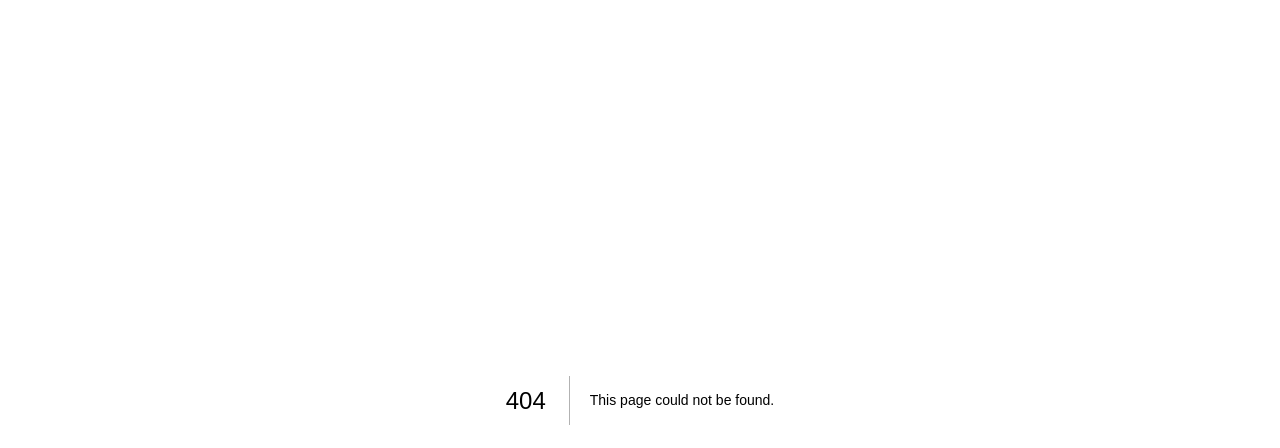
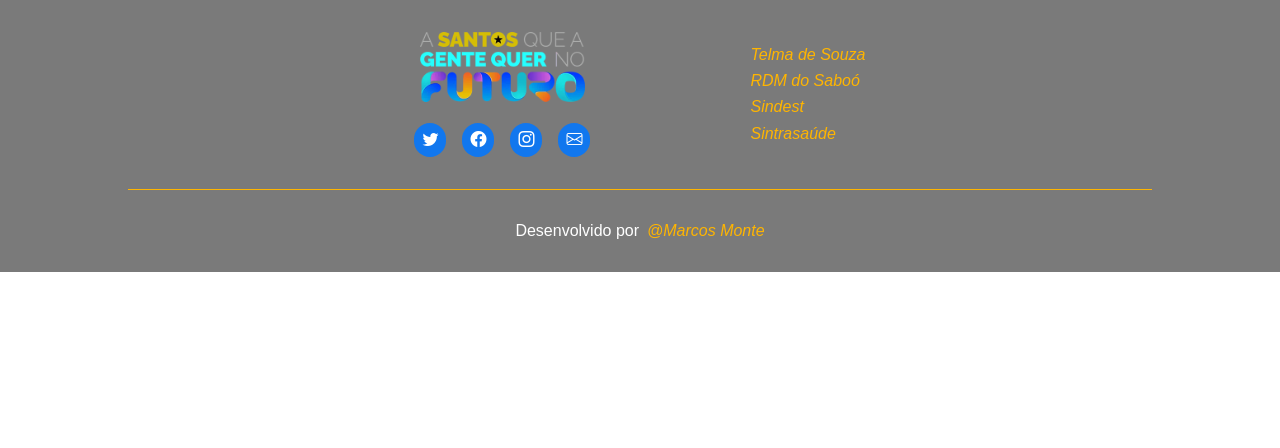
Before and after one commit to Marcos-Monte/thiago-andrade, a Next.js app: page /components/Footer/Footer in a window 1280 px wide. Before the commit this address had no page. Shown: the top 448 px of the page. Built offline with nearby package versions, Linux system fonts and the light colour scheme; a web font is replaced by a local one.

Commit message:
Criação do componente Footer e sua estilização; Componentização dos elementos: Container de Apoiadores, Box de Midias e Logotipo

```diff
--- a/src/pages/components/Button/Button.module.css
+++ b/src/pages/components/Button/Button.module.css
@@ -3,7 +3,7 @@
     background-image: linear-gradient(160deg, var(--gradient-green) 31%, var(--gradient-blue) 95%);
     text-decoration: none !important;
     text-transform: uppercase;
-    color: var(--font-button);
+    color: var(--font-white);
     font-weight: bold;
     padding: 1rem;
     border-radius: 1rem;
@@ -13,7 +13,7 @@
 
 .button:hover{
     background-image: linear-gradient(160deg, var(--gradient-yellow) 31%, var(--gradient-green2) 95%);
-    color: var(--font-hover-button);
+    color: var(--font-black);
     transform: translateX(-20px) rotate(-12deg) scale(1.1);
 }
 
--- /dev/null
+++ b/src/pages/components/Footer/Footer.jsx
@@ -0,0 +1,35 @@
+// import Image from 'next/image';
+// import Link from 'next/link';
+
+import styles from './Footer.module.css';
+
+import Logotype from '../Logotype/Logotype';
+import Midias from '../Midias/Midias';
+import Supporters from '../Supporters/Supporters';
+
+export default function Footer(){
+    return(
+        <footer className={styles.footer}>
+
+            <div className={`${styles.container} limit`}>
+
+                <div className={styles.containerLinks}>
+
+                    <Logotype style={styles.image} />
+
+                    <Midias style={styles.boxMidias} />
+
+                </div>
+
+                <Supporters style={styles.containerApoio}/>
+
+            </div>
+
+            <p className={`${styles.assignature} limit`}>
+
+                Desenvolvido por<a href="https://www.linkedin.com/in/montemarcos/">@Marcos Monte</a>
+
+            </p>
+        </footer>
+    )
+}
--- /dev/null
+++ b/src/pages/components/Footer/Footer.module.css
@@ -0,0 +1,81 @@
+/* Containers */
+.footer{
+    width: 100%;
+    background-color: var(--color-email);
+    color: var(--font-white);
+}
+
+.container{
+    width: 100%;
+    height: auto;
+    display: flex;
+    justify-content: center;
+    align-items: center;
+    flex-wrap: wrap;
+    padding: 2rem;
+    gap: 10rem
+}
+
+.containerLinks{
+    display: flex;
+    flex-direction: column;
+    justify-content: center;
+    align-items: center;
+    gap: 1rem
+}
+
+.boxMidias{
+    flex-grow: 1;
+    display: flex;
+    justify-content: flex-end;
+    align-items: center;
+    gap: 1rem;
+    text-decoration: none;
+}
+
+/* Elements */
+.boxMidias>a{
+    padding: .5rem;
+    background-color: var(--background-midia);
+    color: var(--color-midia);
+    border-radius: 1rem;
+    text-decoration: none;
+}
+
+.image{
+    max-width: 165px;
+    height: auto;
+    filter: invert();
+}
+
+.containerApoio, .assignature{
+    display: flex;
+    justify-content: center;
+    gap: .5rem;
+}
+
+.assignature{
+    padding: 2rem 0;
+    border-top: .1rem solid var(--gradient-yellow);
+}
+
+.containerApoio{
+    flex-direction: column;
+}
+
+.assignature>a, .containerApoio>a{
+    text-decoration: none;
+    color: var(--gradient-yellow);
+    font-style: italic;
+
+}
+
+/* Hover */
+.boxMidias>a:hover{
+    background-color: var(--background-hover-midia);
+    color: var(--background-midia)
+}
+
+.assignature>a:hover, .containerApoio>a:hover{
+    color: var(--background-menu)
+}
--- a/src/pages/components/Header/Header.module.css
+++ b/src/pages/components/Header/Header.module.css
@@ -1,5 +1,6 @@
 .header{
     width: 100%;
+    position: fixed
 }
 
 .container{
@@ -12,12 +13,12 @@
     padding: 1rem;
 }
 
-.boxMail, .boxMidias{
+.boxMidias{
     flex-grow: 1;
     display: flex;
-    /* justify-content: center; */
+    justify-content: flex-end;
     align-items: center;
-    gap: .5rem;
+    gap: 1rem;
     text-decoration: none;
 }
 
@@ -26,23 +27,6 @@
     height: auto;
 }
 
-.boxMail>a{
-    text-decoration: none;
-    color: var(--color-email);
-    font-size: 12px;
-    font-weight: bold;
-}
-
-.boxMail>i{
-    color: var(--gradient-green);
-}
-
-.boxMidias{
-    display: flex;
-    justify-content: flex-end;
-    align-items: center;
-    gap: 1rem;
-}
 
 .boxMidias>a{
     padding: .5rem;
@@ -58,7 +42,6 @@
 
 .navigation{
     width: 100%;
-    /* max-height: 82.39px; */
     display: flex;
     justify-content: space-between;
     align-items: center;
@@ -86,13 +69,12 @@
 }
 
 .link:focus, .link:hover{
-    /* background-color: var(--color-midia); */
     color:var(--background-midia);
 }
 
 
 @media screen and (max-width: 749px){
-    .boxMail, .boxMidias{
+    .boxMidias{
         display: none
     }
     .container{
--- /dev/null
+++ b/src/pages/components/Logotype/Logotype.jsx
@@ -0,0 +1,11 @@
+import Image from "next/image";
+import Link from "next/link";
+import Logo from '/public/logo.webp';
+
+export default function Logotype(props){
+    return(
+        <Link href="https://asantosqueeuquero.com.br/">
+                    <Image className={props.style} src={Logo} alt='Logo Tipo'/>
+            </Link>
+    )
+}
--- /dev/null
+++ b/src/pages/components/Midias/Midias.jsx
@@ -0,0 +1,23 @@
+const face = 'https://www.facebook.com/thiago.andrade.1806?mibextid=LQQJ4d&rdid=88FyjRy733u6yc7g&share_url=https%3A%2F%2Fwww.facebook.com%2Fshare%2FemPU6rKtp5VBqru9%2F%3Fmibextid%3DLQQJ4d'
+const insta = 'https://www.instagram.com/thiagoandrade_013/?igsh=MTVsOWMzeHQ3ajZ4';
+const twitter = 'https://twitter.com/thiago_ujs';
+const email = 'contato@asantosqueeuquero.com.br';
+
+export default function Midias(props){
+    return(
+        <nav className={props.style}>
+            <a href={twitter}>
+                <i className="bi bi-twitter"></i>
+            </a>
+            <a href={face}>
+                <i className="bi bi-facebook"></i>
+            </a>
+            <a href={insta}>
+                <i className="bi bi-instagram"></i>
+            </a>
+            <a href={`mailto:${email}`}>
+                <i className="bi bi-envelope"></i>
+            </a>
+        </nav>
+    )
+}
--- /dev/null
+++ b/src/pages/components/Supporters/Supporters.jsx
@@ -0,0 +1,10 @@
+export default function Supporters(props){
+    return(
+        <div className={props.style}>
+            <a href="https://asantosqueeuquero.com.br/como-participar/">Telma de Souza</a>
+            <a href="https://www.instagram.com/rdm.fc.saboo/?igsh=eHIwN2N1djRvdjJ1">RDM do Saboó</a>
+            <a href="https://www.youtube.com/channel/UCQ-ZGhOQK0yqw7wevKJLiVw">Sindest</a>
+            <a href="https://www.sintrasaudesantos.org.br/">Sintrasaúde</a>
+        </div>
+    )
+}
--- a/src/pages/index.jsx
+++ b/src/pages/index.jsx
@@ -1,7 +1,7 @@
+import Footer from '@/pages/components/Footer/Footer.jsx';
 import Header from '@/pages/components/Header/Header.jsx';
+import styles from "@/styles/Home.module.css";
 import Head from "next/head";
-// import Image from "next/image";
-import styles from "@/styles/Home.module.css";
 
 export default function Home() {
   return (
@@ -16,7 +16,7 @@ export default function Home() {
       <div className={`${styles.body}`}>
         <Header />
         <main className={styles.main}></main>
-        <footer></footer>
+        <Footer />
       </div>
     </>
   );
--- a/src/styles/globals.css
+++ b/src/styles/globals.css
@@ -25,8 +25,8 @@ html{
   --gradient-blue: #0093E3;
   --gradient-yellow: #FFB500;
   --gradient-green2: #8FEC02;
-  --font-button: #fff;
-  --font-hover-button: #000;
+  --font-white: #fff;
+  --font-black: #000;
   --background-midia: #1177ee;
   --color-midia: #fff;
   --background-hover-midia: #FFB500;
```
Also changed, not shown: src/pages/components/Header/Header.jsx (+10 -29 lines).
